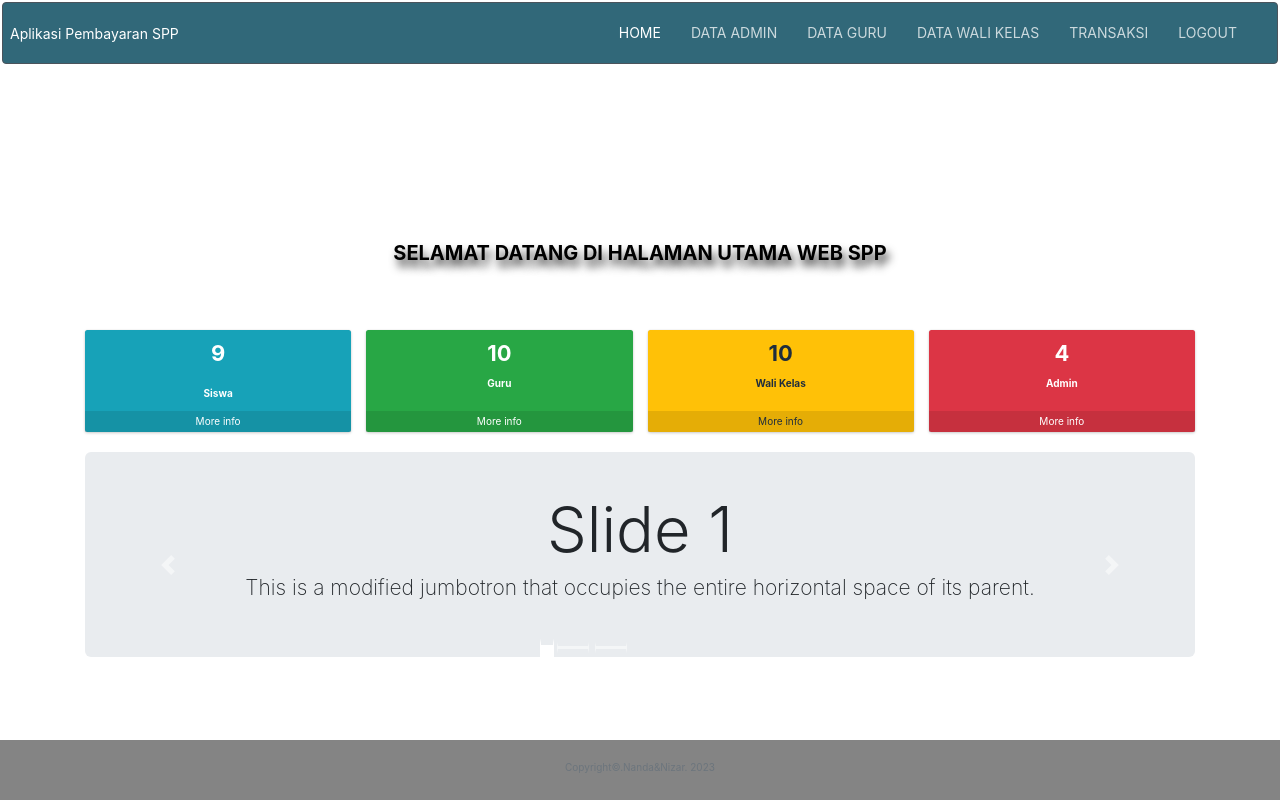
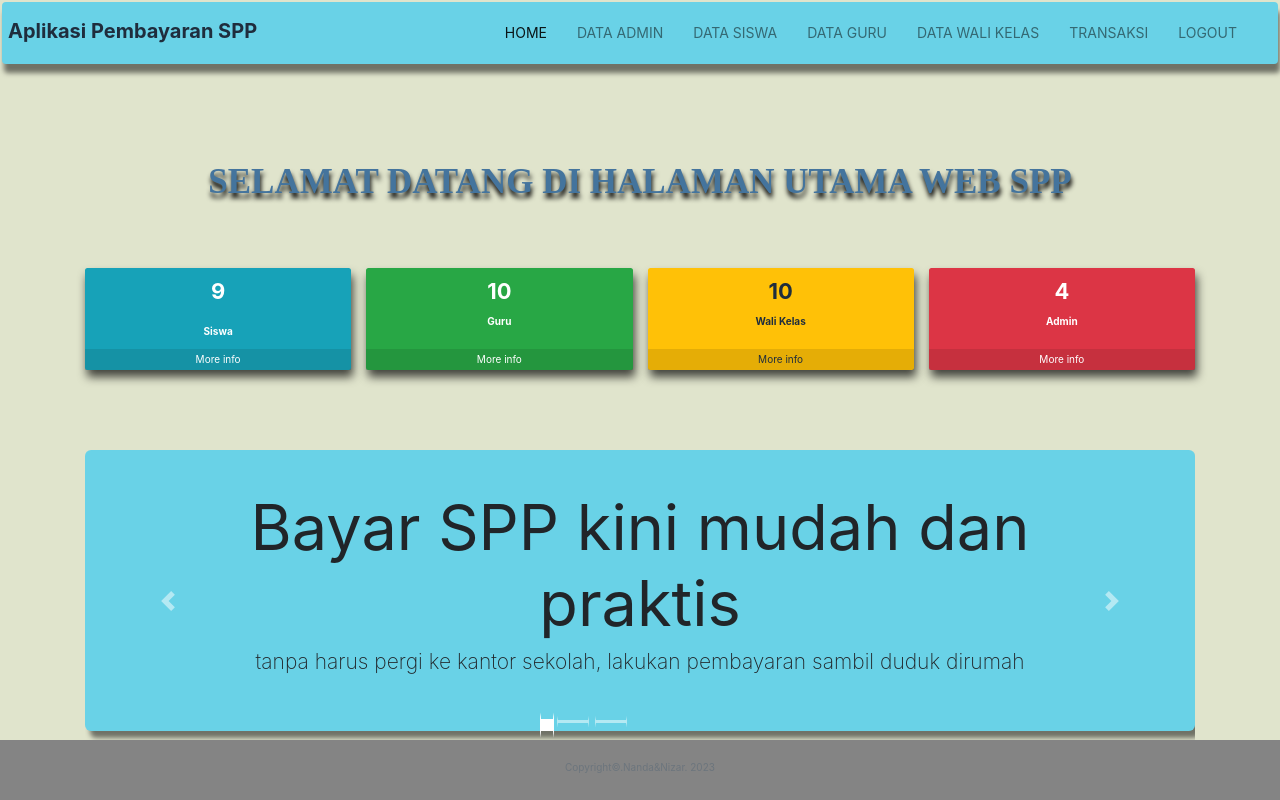
Before and after one commit to nandhastr/SPPsekolah, a PHP site: page / in a window 1280 px wide. Run offline with PHP 8.4, Linux system fonts and the light colour scheme; a user stored in the database is signed in; data comes from the database, SQL or seed files in the repository; some libraries are stand-ins or nearby versions.

Commit message:
modifikasi tampilan

```diff
--- a/css/style.css
+++ b/css/style.css
@@ -4,7 +4,6 @@ html {
   position: relative;
   min-height: 100%;
 }
-
 .footer {
   position: absolute;
   bottom: 0;
--- a/dataadmin.php
+++ b/dataadmin.php
@@ -11,7 +11,7 @@
 	<a class="btn btn-success " href="tambahAD.php">TAMBAH DATA</a>
 	<?php
 	?>
-	<table class="table table-bordered table-striped">
+	<table class="table  table-striped " rules="all">
 		<tr>
 			<th>NO</th>
 			<th>ID</th>
--- a/dataguru.php
+++ b/dataguru.php
@@ -11,7 +11,7 @@
 	<a class="btn btn-success " href="tambahGuru.php">TAMBAH DATA</a>
 	<?php
 	?>
-	<table class="table table-bordered table-striped">
+	<table class="table  table-striped" rules="all">
 		<tr>
 			<th>NO</th>
 			<th>ID</th>
--- a/datasiswa.php
+++ b/datasiswa.php
@@ -9,7 +9,7 @@ include 'header.php';
 	</div>
 	<a class="btn btn-success " href="tambahSW.php">TAMBAH DATA</a>
 	<br /> <br>
-	<table class="table table-bordered table-striped">
+	<table class="table  table-striped" rules="all">
 		<tr>
 			<th>NO</th>
 			<th>KELAS</th>
--- a/datawali.php
+++ b/datawali.php
@@ -14,7 +14,7 @@ include 'header.php';
 		<h2> DATA WALI KELAS </h2>
 	</div>
 	<a class="btn btn-success " href="tambahWL.php">TAMBAH DATA</a>
-	<table class="table table-bordered table-striped">
+	<table class="table  table-striped" rules="all">
 		<tr>
 			<th>NO</th>
 			<th>KELAS</th>
--- a/header.php
+++ b/header.php
@@ -31,19 +31,13 @@ if (!isset($_SESSION['login'])) {
   <!-- Custom styles for this template -->
   <link href="css/style.css" rel="stylesheet">
   <style>
-    .navwar {
-      box-shadow: 2px 2px 2px rgba(0, 0, 0, 0.8) !important;
-      position: fixed !important;
-      top: 0 !important;
-      left: 0 !important;
-      width: 100% !important;
-      /* z-index: 9999 !important; */
+    /* kombinasi warna utk web ini
+Kode Warna : #69d2e7, #a7dbd8, #e0e4cc, #f38630, #fa6900
+*/
 
-    }
 
-    .text {
-      font-size: 14px;
-      margin: 2px;
+    body {
+      background-color: #e0e4cc;
     }
 
     .nav-item {
@@ -51,9 +45,11 @@ if (!isset($_SESSION['login'])) {
 
     }
 
-    .text {
+    .nav {
+      margin: 2px;
       font-size: 14px !important;
-      background-color: #316879 !important;
+      background-color: #69d2e7 !important;
+      box-shadow: 2px 9px 5px rgba(0, 0, 0, 0.5);
     }
   </style>
 </head>
@@ -62,8 +58,10 @@ if (!isset($_SESSION['login'])) {
 <body>
 
   <!-- Fixed navbar -->
-  <nav class="navbar navbar-expand-lg navbar-dark bg-dark text">
-    <a class="text " href="./">Aplikasi Pembayaran SPP</a>
+  <nav class="navbar navbar-expand-lg navbar-light bg-light nav text-light">
+    <center>
+      <h2><b>Aplikasi Pembayaran SPP</b></h2>
+    </center>
     <button class="navbar-toggler" type="button" data-toggle="collapse" data-target="#navbarText" aria-controls="navbarText" aria-expanded="false" aria-label="Toggle navigation">
       <span class="navbar-toggler-icon"></span>
     </button>
@@ -74,6 +72,9 @@ if (!isset($_SESSION['login'])) {
         </li>
         <li class="nav-item">
           <a class="nav-link" href="dataadmin.php">DATA ADMIN</a>
+        </li>
+        <li class="nav-item">
+          <a class="nav-link" href="datasiswa.php">DATA SISWA</a>
         </li>
         <li class="nav-item">
           <a class="nav-link" href="dataguru.php">DATA GURU</a>
--- a/index.php
+++ b/index.php
@@ -2,12 +2,14 @@
 <div class="container">
 	<center>
 		<div class="panel-body">
-			<h2 style="margin-top: 100px;
+			<h1 style="
+			font-family: rockwell;
+			margin-top: 20px;
 			margin-bottom: 50px;
-			 text-shadow: 3px 7px 9px rgba(0, 0, 0, 0.8);
-			 color: black;
-
-			"><b>SELAMAT DATANG DI HALAMAN UTAMA WEB SPP</b></h2>
+			 text-shadow: 1px 5px 5px rgba(0, 0, 0, 5);
+			color: #44749d;
+			font-size: 35px;
+			"><b>SELAMAT DATANG DI HALAMAN UTAMA WEB SPP</b></h1>
 
 		</div>
 	</center>
@@ -57,7 +59,7 @@
 			<div class="row">
 				<div class="col-lg-3 col-6">
 					<!-- small box -->
-					<div class="small-box bg-info">
+					<div class="small-box bg-info" style="box-shadow: 2px 7px 10px rgba(0,0,0,0.7);">
 						<div class="inner">
 							<h3><?php echo $jumlahsiswa; ?></h3>
 						</div>
@@ -71,7 +73,7 @@
 				<!-- ./col -->
 				<div class="col-lg-3 col-6">
 					<!-- small box -->
-					<div class="small-box bg-success">
+					<div class="small-box bg-success" style="box-shadow: 2px 7px 10px rgba(0,0,0,0.7);">
 						<div class="inner">
 							<h3><?php echo $jumlahguru; ?></h3>
 
@@ -86,7 +88,7 @@
 				<!-- ./col -->
 				<div class="col-lg-3 col-6">
 					<!-- small box -->
-					<div class="small-box bg-warning">
+					<div class="small-box bg-warning" style="box-shadow: 2px 7px 10px rgba(0,0,0,0.7);">
 						<div class="inner">
 							<h3><?php echo $jumlahwali; ?></h3>
 
@@ -101,7 +103,7 @@
 				<!-- ./col -->
 				<div class="col-lg-3 col-6">
 					<!-- small box -->
-					<div class="small-box bg-danger">
+					<div class="small-box bg-danger" style="box-shadow: 2px 7px 10px rgba(0,0,0,0.7);">
 						<div class="inner">
 							<h3><?php echo $jumlahadmin; ?></h3>
 							<p><b>Admin</b></p>
@@ -120,10 +122,11 @@
 		</section>
 		<!-- /.content -->
 
-
-		<!--slider -->
-
-		<div id="carouselExampleIndicators" class="carousel slide" data-ride="carousel">
+</div>
+<!--slider -->
+<div class="container">
+	<div id="carouselExampleIndicators" class="carousel slide" data-ride="carousel">
+		<center>
 			<ol class="carousel-indicators">
 				<li data-target="#carouselExampleIndicators" data-slide-to="0" class="active"></li>
 				<li data-target="#carouselExampleIndicators" data-slide-to="1"></li>
@@ -131,26 +134,26 @@
 			</ol>
 			<div class="carousel-inner">
 				<div class="carousel-item active">
-					<div class="jumbotron jumbotron-fluid">
+					<div class="jumbotron jumbotron-fluid" style="box-shadow: 5px 7px 5px rgba(0,0,0,0.5); background-color:  #69d2e7">
 						<div class="container">
-							<h1 class="display-4">Slide 1</h1>
-							<p class="lead">This is a modified jumbotron that occupies the entire horizontal space of its parent.</p>
+							<h1 class="display-4"><b>Bayar SPP kini mudah dan praktis</b></h1>
+							<p class="lead">tanpa harus pergi ke kantor sekolah, lakukan pembayaran sambil duduk dirumah</p>
 						</div>
 					</div>
 				</div>
 				<div class="carousel-item">
-					<div class="jumbotron jumbotron-fluid">
-						<div class="container">
-							<h1 class="display-4">slide 2</h1>
-							<p class="lead">This is a modified jumbotron that occupies the entire horizontal space of its parent.</p>
+					<div class="jumbotron jumbotron-fluid" style="box-shadow: 5px 7px 5px rgba(0,0,0,0.5); background-color: #f38630;">
+						<div class=" container">
+							<h1 class="display-4"><b>Tidak perlu khawatir</b></h1>
+							<p class="lead">Sistem kami aman untuk pembayaran, dan akan kami pastikan pembayaran anda masuk ke sistem kami</p>
 						</div>
 					</div>
 				</div>
 				<div class="carousel-item">
-					<div class="jumbotron jumbotron-fluid">
+					<div class="jumbotron jumbotron-fluid" style="box-shadow: 5px 7px 5px rgba(0,0,0,0.5); background-color: #a7dbd8;">
 						<div class="container">
-							<h1 class="display-4">slide 3</h1>
-							<p class="lead">This is a modified jumbotron that occupies the entire horizontal space of its parent.</p>
+							<h1 class="display-4"><b>Segera Bayar SPP agar belajar anda nyaman dan tentram</b></h1>
+							<p class="lead">buatlah kenyamanan belajar anda dengan memulai sesuatu dari anda sendiri</p>
 						</div>
 					</div>
 				</div>
@@ -163,8 +166,10 @@
 				<span class="carousel-control-next-icon" aria-hidden="true"></span>
 				<span class="sr-only">Next</span>
 			</a>
-		</div>
+		</center>
+	</div>
 </div>
+
 
 </center>
 
```
